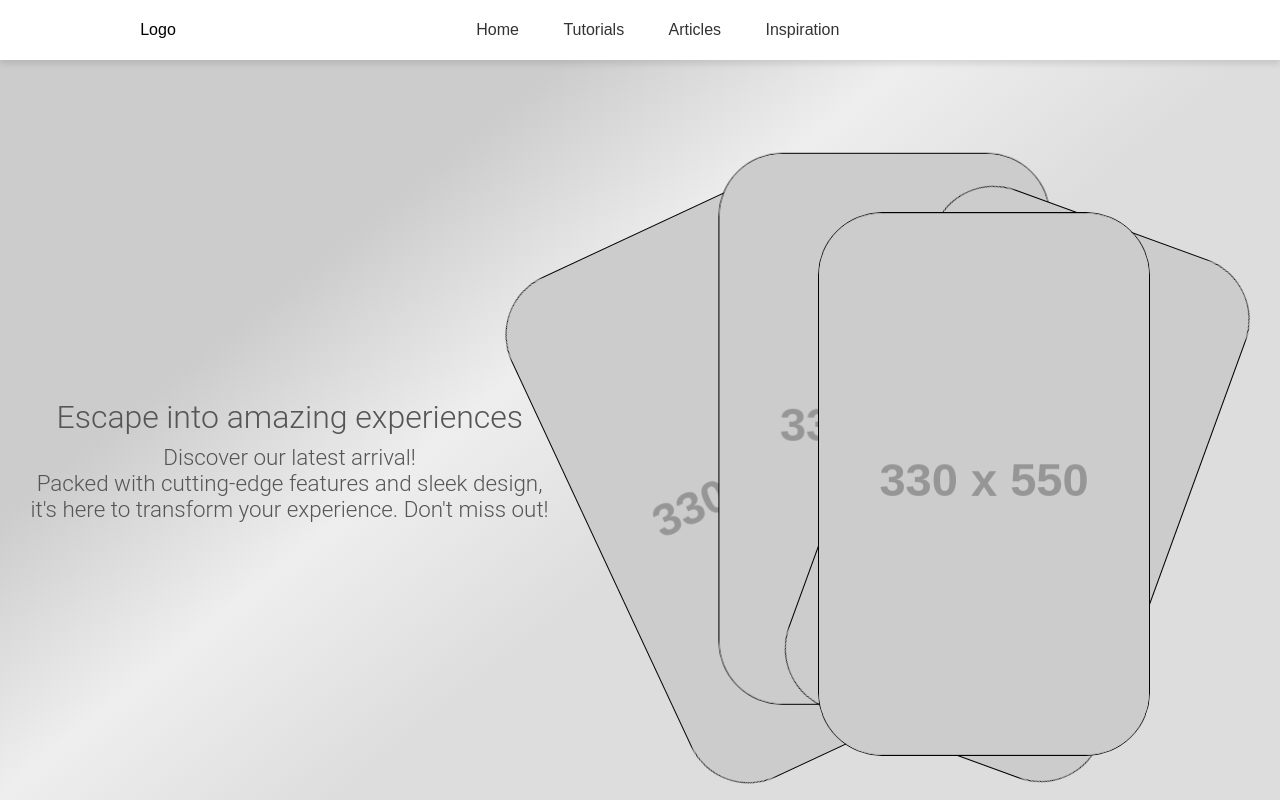
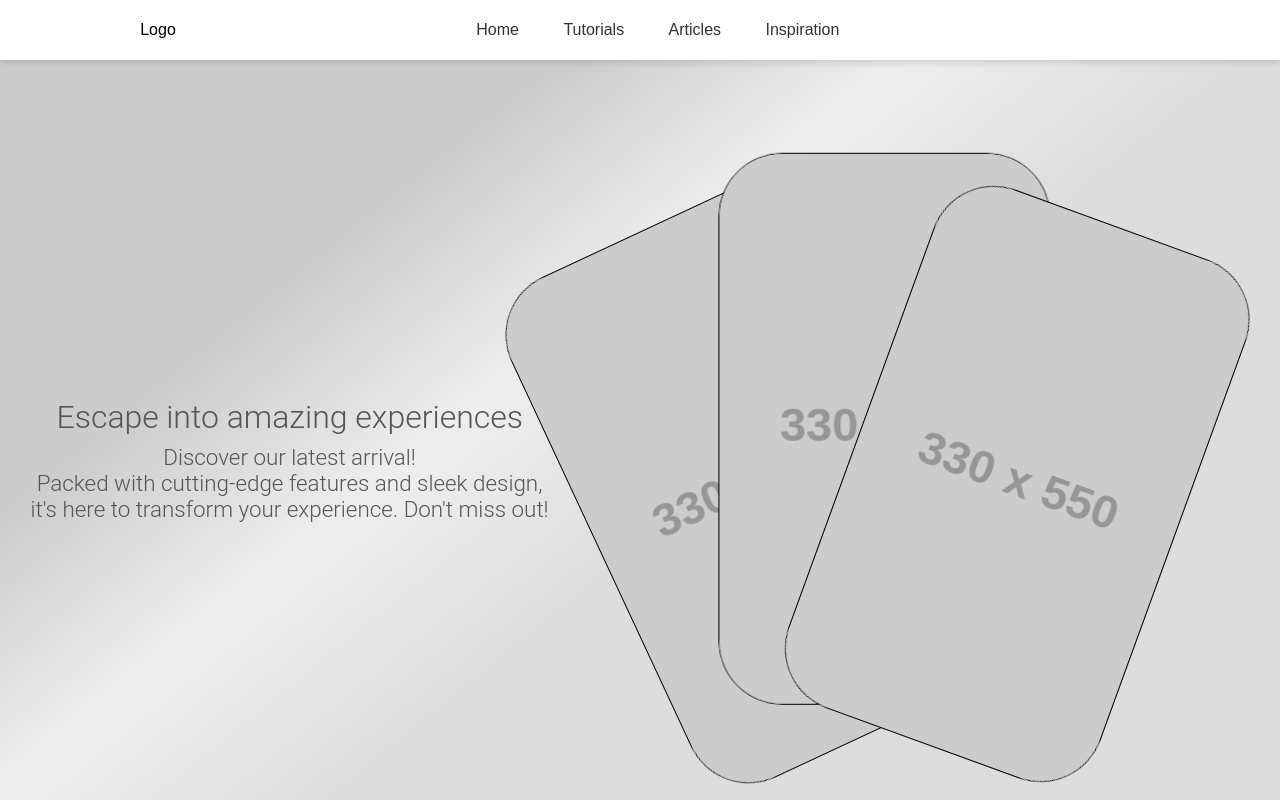
Before and after one commit to Feona68/Ecomerce, a plain HTML site: page index.html in a window 1280 px wide. Shown: the top 800 px of the page. Drawn offline with Linux system fonts and the light colour scheme; placeholder pictures from the web are drawn by us.

Commit message:
minor fix

```diff
--- a/index.html
+++ b/index.html
@@ -65,7 +65,7 @@
         </div>
       </div>
       <div class="_div2">
-        <img class="_img1" src="https://placehold.co/330x550" alt="img1" />
+        <!-- <img class="_img1" src="https://placehold.co/330x550" alt="img1" /> -->
         <img class="_img2" src="https://placehold.co/330x550" alt="img1" />
         <img class="_img3" src="https://placehold.co/330x550" alt="img1" />
         <img class="_img4" src="https://placehold.co/330x550" alt="img1" />
```
